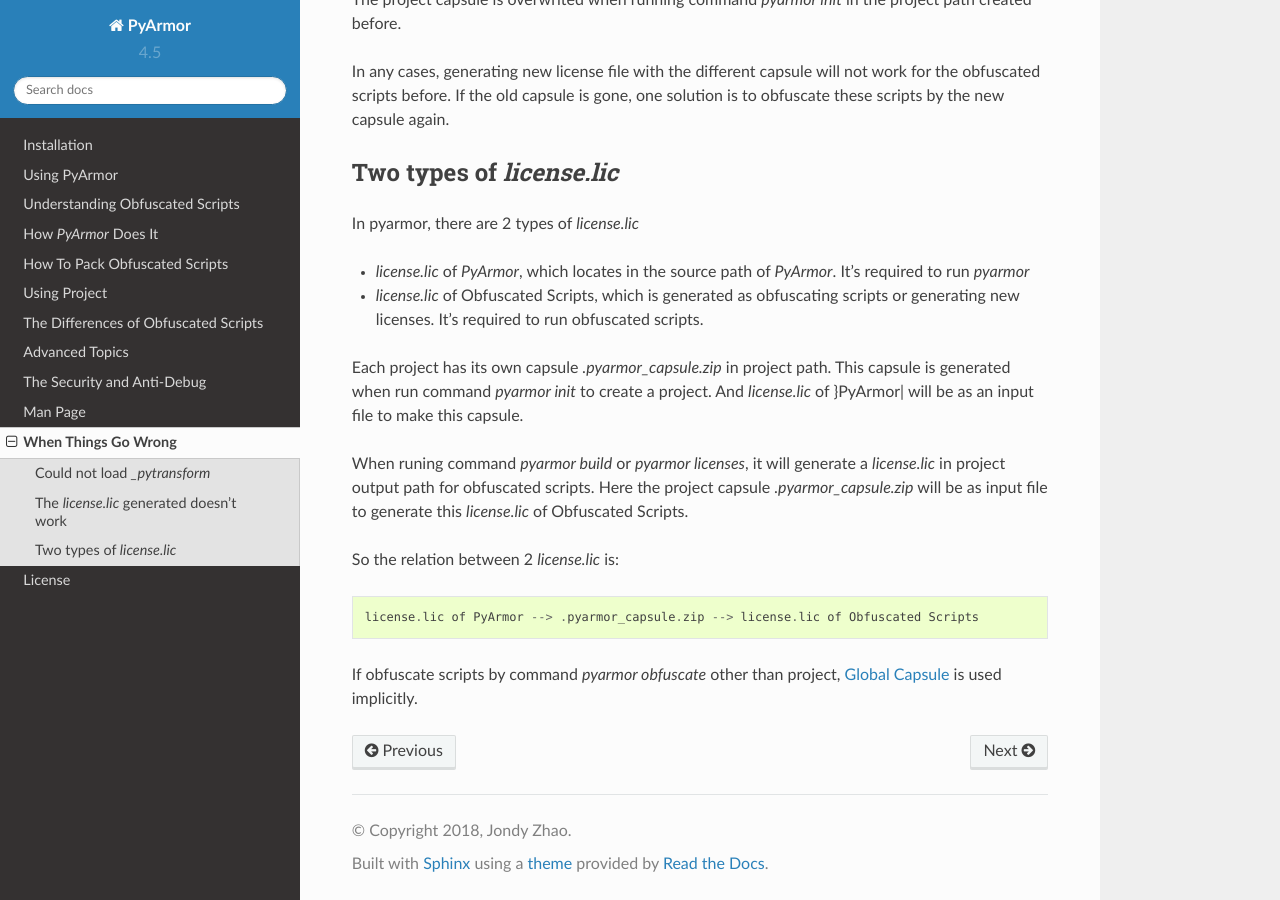
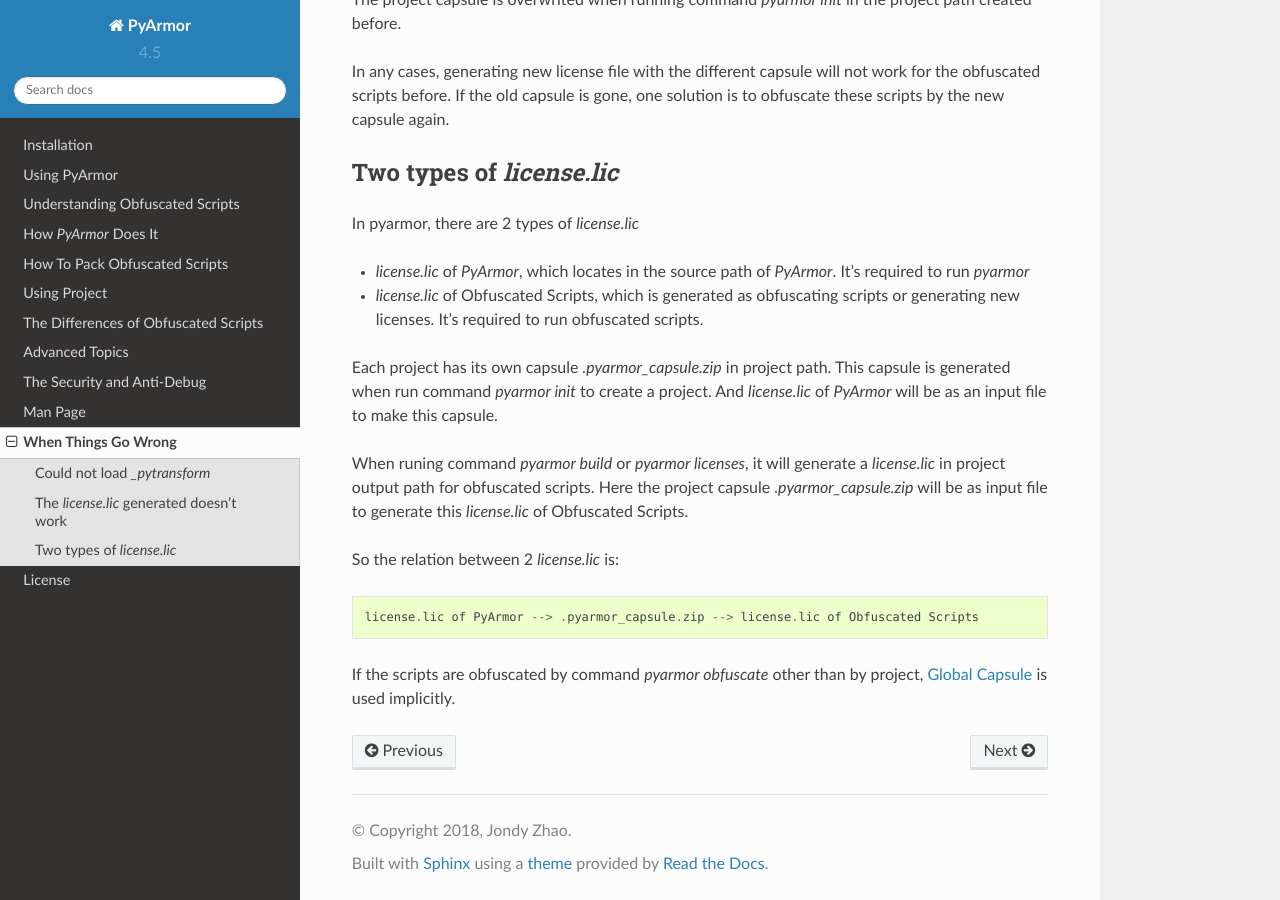
Before and after one commit to dashingsoft/pyarmor, a Sphinx documentation site: the page built from docs/questions.rst, in a window 1280 px wide and 900 px high, scrolled down 1147 px. Built offline with Sphinx 7.4.7 and the Read the Docs theme 2.0.0, drawn with Linux system fonts in a browser that asks for light colours.

Commit message:
Fix typo

```diff
--- a/docs/questions.rst
+++ b/docs/questions.rst
@@ -74,7 +74,7 @@ In pyarmor, there are 2 types of `license.lic`
 
 Each project has its own capsule `.pyarmor_capsule.zip` in project
 path. This capsule is generated when run command `pyarmor init` to
-create a project. And `license.lic` of }PyArmor| will be as an input
+create a project. And `license.lic` of |PyArmor| will be as an input
 file to make this capsule.
 
 When runing command `pyarmor build` or `pyarmor licenses`, it will
@@ -86,8 +86,8 @@ So the relation between 2 `license.lic` is::
 
     license.lic of PyArmor --> .pyarmor_capsule.zip --> license.lic of Obfuscated Scripts
 
-If obfuscate scripts by command `pyarmor obfuscate` other than
-project, :ref:`Global Capsule` is used implicitly.
+If the scripts are obfuscated by command `pyarmor obfuscate` other
+than by project, :ref:`Global Capsule` is used implicitly.
 
 
 .. include:: _common_definitions.txt
```
